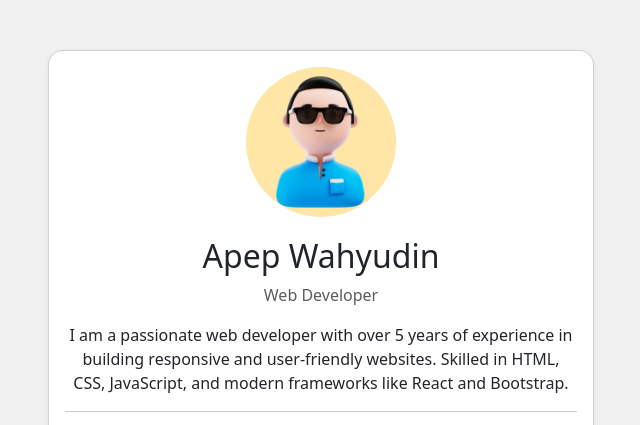
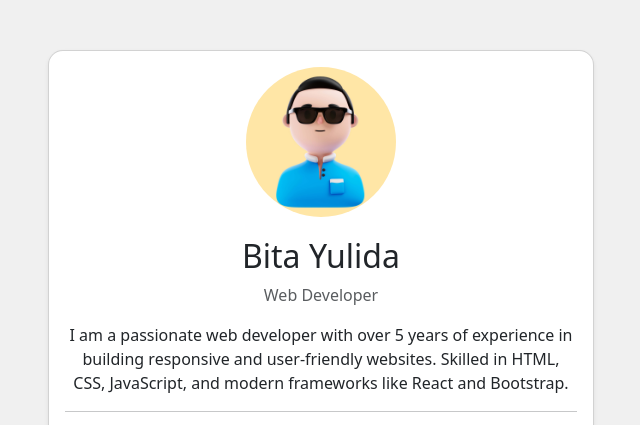
Before and after one commit to Bittayulida/ta_bittayulida_x4, a plain HTML site: page index.html in a window 1280 px wide. Shown: the top 425 px of the page, without its empty margins (319-959 px from the left). Drawn offline with nearby package versions, Linux system fonts and the light colour scheme.

Commit message:
Update index.html

```diff
--- a/index.html
+++ b/index.html
@@ -15,7 +15,7 @@
                 <div class="card shadow-sm">
                     <div class="card-body text-center">
                         <img src="avatar.jpg" alt="Profile Image" class="profile-img">
-                        <h2>Apep Wahyudin</h2>
+                        <h2>Bita Yulida</h2>
                         <p class="text-muted">Web Developer</p>
                         <p>I am a passionate web developer with over 5 years of experience in building responsive and user-friendly websites. Skilled in HTML, CSS, JavaScript, and modern frameworks like React and Bootstrap.
                         </p>
```
